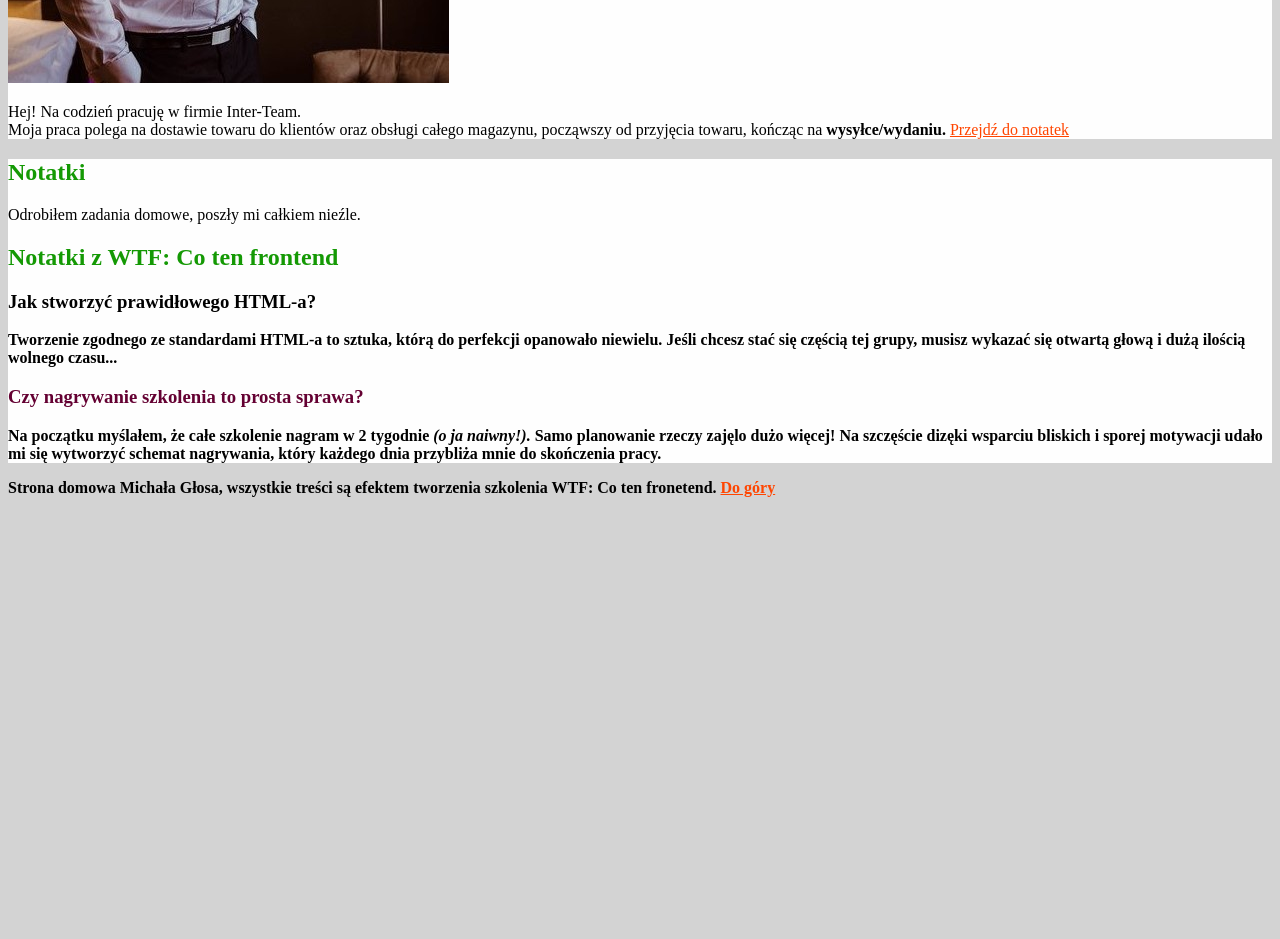
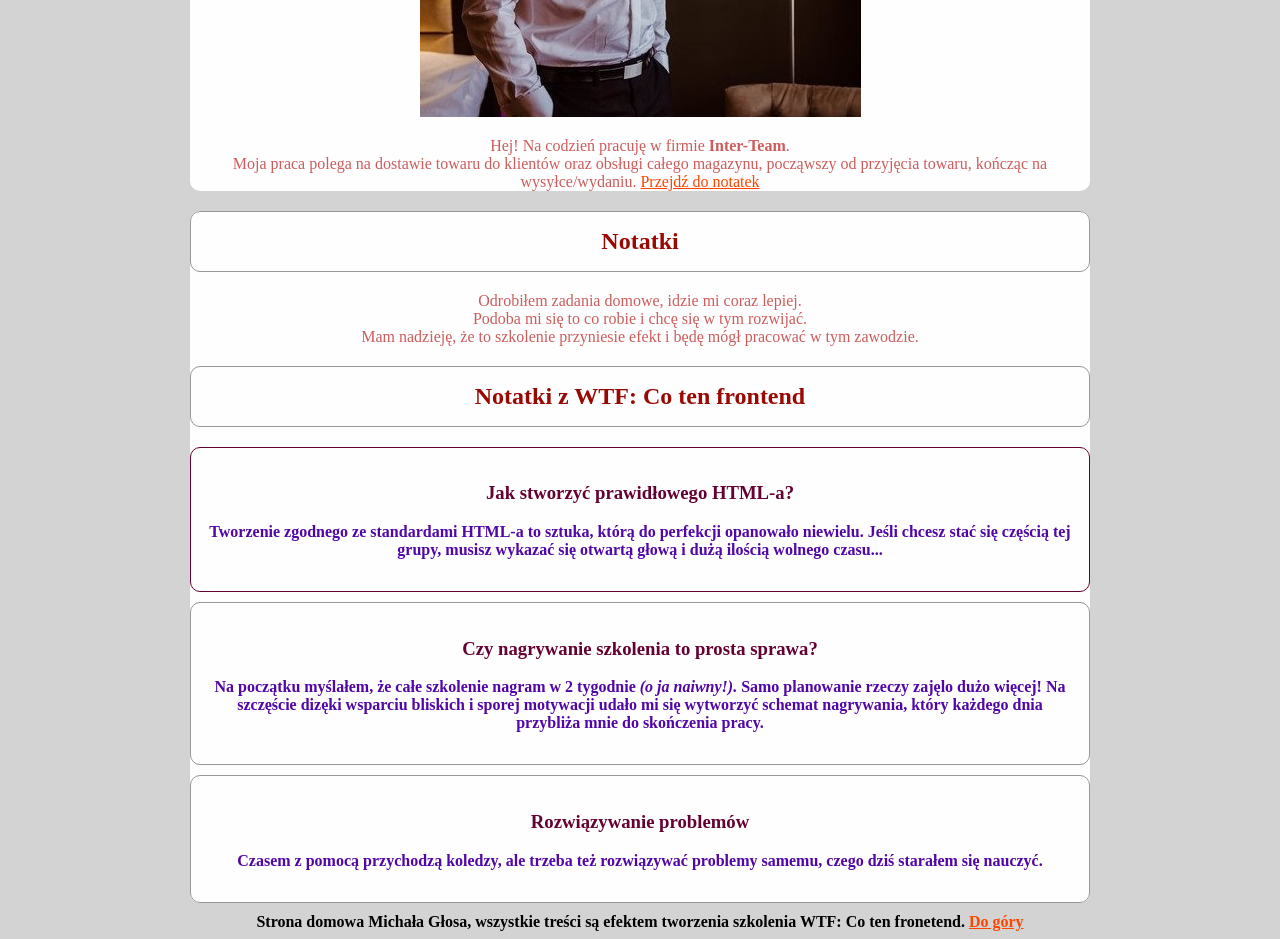
Before and after one commit to Michal-Glos/homepage, a plain HTML site: page index.html in a window 1280 px wide. Shown: the part 560-1499 px from the top of the page. Before the commit the page ends 1065 px from the top, so only its background shows below. Drawn offline with Linux system fonts and the light colour scheme.

Commit message:
reorganized to BEM class style

```diff
--- a/index.html
+++ b/index.html
@@ -12,55 +12,72 @@
 <body>
 
 	<header>
-			<nav class="navigation">
-				<a class="navigation__link navigation__link--homepage" href="index.html">Strona główna</a>
-				<a class="navigation__link" href="nauka-html.html">Nauka html</a>
-				<a class="navigation__link" href="portfolio.html">Moje portfolio</a>
-			</nav>
+		<nav class="navigation">
+			<a class="navigation__link navigation__link--homepage" href="index.html">Strona główna</a>
+			<a class="navigation__link" href="nauka-html.html">Nauka html</a>
+			<a class="navigation__link" href="portfolio.html">Moje portfolio</a>
+		</nav>
 	</header>
 
-	<main>
+	<main class="mainedit">
 
 		<header id="top">
-			<h1 class="main-heading">Michał Głos - Fotografia to moje hobby.</h1>
+			<h1 class="main-heading main-heading--js">Michał Głos - Fotografia to moje hobby.</h1>
 
 		</header>
 		<section>
 			<h2 class="secondary-heading">Kim jestem?</h2>
-			<img src="Michał Głos.jpg" alt="Michał Głos" />
-			<p>Hej! Na codzień pracuję w firmie Inter-Team.<br> Moja praca polega na dostawie towaru do klientów oraz
+			<img class="secondary-heading__photography" src="Michał Głos.jpg" alt="Michał Głos" />
+			<p class="secondary-heading__description">Hej! Na codzień pracuję w firmie <b>Inter-Team</b>.<br> Moja praca polega na dostawie towaru do klientów
+				oraz
 				obsługi
-				całego magazynu, począwszy od przyjęcia towaru, kończąc na <b>wysyłce/wydaniu.</b> <a
-					href="#notatki">Przejdź do notatek</a></p>
+				całego magazynu, począwszy od przyjęcia towaru, kończąc na wysyłce/wydaniu. <a href="#notatki">Przejdź
+					do notatek</a></p>
 		</section>
-
-		<section id="notatki">
+		<section>
 			<section>
 				<h2 class="secondary-heading">Notatki</h2>
-				<p>Odrobiłem zadania domowe, poszły mi całkiem nieźle.</p>
+				<p class="secondary-heading__description">Odrobiłem zadania domowe, idzie mi coraz lepiej. <br>Podoba mi
+					się
+					to co robie i chcę się w tym rozwijać.<br> Mam nadzieję, że to szkolenie przyniesie efekt i będę
+					mógł
+					pracować w tym zawodzie.</p>
 			</section>
+
+
 			<section>
 				<h2 class="secondary-heading">Notatki z WTF: Co ten frontend</h2>
-				<article>
-					<h3>Jak stworzyć prawidłowego HTML-a?</h3>
-					<p><strong>Tworzenie zgodnego ze standardami HTML-a to sztuka, którą do perfekcji opanowało
-							niewielu. Jeśli chcesz
-							stać się częścią tej grupy, musisz wykazać się otwartą głową i dużą ilością wolnego czasu...
+				<article class="week-summary week-summary--special">
+					<h3 class="week-summary__title">Jak stworzyć prawidłowego HTML-a?</h3>
+					<p class="week-summary__description"><strong>Tworzenie zgodnego ze standardami HTML-a to sztuka,
+							którą do perfekcji opanowało niewielu. Jeśli chcesz stać się częścią tej grupy, musisz
+							wykazać się otwartą głową i dużą ilością wolnego czasu...
 					</p>
 				</article>
-				<article>
-					<h3 class="hotpink-header">Czy nagrywanie szkolenia to prosta sprawa?</h3>
-					<p>Na początku myślałem, że całe szkolenie nagram w 2 tygodnie <i>(o ja naiwny!).</i> Samo
+
+				<article class="week-summary">
+					<h3 class="week-summary__title">Czy nagrywanie szkolenia to prosta sprawa?</h3>
+					<p class="week-summary__description">Na początku myślałem, że całe szkolenie nagram w 2 tygodnie
+						<i>(o ja naiwny!).</i> Samo
 						planowanie rzeczy
 						zajęlo dużo więcej! Na szczęście dizęki wsparciu bliskich i sporej motywacji udało mi się
 						wytworzyć
-						schemat nagrywania, który każdego dnia przybliża mnie do skończenia pracy.</p>
+						schemat nagrywania, który każdego dnia przybliża mnie do skończenia pracy.
+					</p>
+				</article>
+
+				<article class="week-summary">
+					<h3 class="week-summary__title">Rozwiązywanie problemów</h3>
+					<p class="week-summary__description">Czasem z pomocą przychodzą koledzy, ale trzeba też rozwiązywać problemy samemu, czego dziś starałem się nauczyć.
+					</p>
 				</article>
 			</section>
 
+		</section>
+
 	</main>
 
-	<footer>
+	<footer class="footer">
 		Strona domowa Michała Głosa, wszystkie treści są efektem tworzenia szkolenia WTF: Co ten fronetend. <a
 			href="#top">Do góry</a>
 	</footer>
--- a/main.js
+++ b/main.js
@@ -7,3 +7,7 @@ console.log(age)
 console.log(`Nazywam się ${firstName} i mam ${age} lat.`);
 console.log(`Cześć, miło Cię pzonać, jestem ${firstName} i mam ${age} lat.
 Moim głównym zainteresowaniem to fotografia którą zajmuję się od ${workTime} lat.`)
+
+const heading = document.querySelector('.main-heading--js');
+
+heading.innerHTML = `Nazywam się ${firstName} i mam ${age} lat.`
--- a/style.css
+++ b/style.css
@@ -1,76 +1,116 @@
-body{
-	background:lightgray;
+body {
+	background: lightgray;
 }
+
 section {
+	background:#fefefe;
+	border-radius:10px;
+}
+
+.mainedit {
+	width:900px;
+	text-align:center;
+	margin:auto;
+}
+.main-heading {
+	color: rgb(32, 32, 158);
+	border-radius: 10px;
+	margin: 30px;
+}
+
+.secondary-heading {
+	border-radius:10px;
+	border: 1px rgb(151, 151, 151) solid;
+	color: #990904;
+	padding: 16px;
 	background:#fefefe;
 }
 
-.main-heading {
-	color: rgb(32, 32, 158);
-	border-radius: 10px;
-	margin:30px;
+.secondary-heading__description {
+	color: #cd5c5c;
+	padding:16p
+
 }
 
-.secondary-heading {
-	border-radius: 10px;
-	color:#149904;
-}
-
-.hotpink-header {
-	color:#640032;
-}
-
-#top{
-	background:#63d5f8;
+#top {
+	background: #63d5f8;
 	border-radius: 10px;
 }
 
-.photo{
-	background:rgb(252, 118, 118);
-	font-size: 0,2cm;
-	font-family: 'Franklin Gothic Medium', 'Arial Narrow', Arial, sans-serif;
-	box-sizing:border-box;
-	Padding:30px;
-	width:100%;
-	border-radius:10px;
-}
 
 a {
-	color:#ff4500;
+	color: #ff4500;
 }
 
 nav a {
-	color:#cd5c5c;
+	color: #cd5c5c;
 }
 
 .box {
-	display:flex;
+	display: flex;
 	max-width: 500px;
+}
+
+.photography {
+	background: rgb(80, 80, 80);
+	font-size: 0, 2cm;
+	font-family: 'Franklin Gothic Medium', 'Arial Narrow', Arial, sans-serif;
+	box-sizing: border-box;
+	Padding: 30px;
+	width: 100%;
+	border-radius: 10px;
+}
+
+.photography__header {
+	color: #640032;
+}
+
+
+.photography__box img {
+	max-width: 500px;
+	height: auto;
+	margin: 10px 0;
+	border-radius: 10px;
 }
 
 .navigation {
 	background: #33a733;
-	padding:16px;
-	border-radius:8px;
-
+	padding: 16px;
+	border-radius: 8px;
 }
 
 .navigation__link {
-	color:#fff;
-	display:inline-block;
-	margin-right:20px;
+	color: #fff;
+	display: inline-block;
+	margin-right: 20px;
 }
 
 .navigation__link--homepage {
-	color:#000;
-	background:indigo;
-
+	color: #000;
+	background: rgba(172, 3, 144, 0.445)
 }
 
-.photoBox img {
-	max-width: 500px;
-	height:auto;
-	margin: 10px 0;
+.week-summary {
+	background: #fefefe;
+	padding: 16px;
+	border: 1px solid rgb(151, 151, 151);
+	margin-bottom: 10px;
+	color:sandybrown;
 	border-radius:10px;
+}
 
+.week-summary--special {
+	border: 1px solid #640032;
 }
+
+.week-summary__title {
+	color: #640032;
+}
+
+.week-summary__description {
+	color: #5106a7;
+}
+
+.footer {
+	text-align:center;
+}
```
Also changed, not shown: nauka-html.html (+2 -4 lines), portfolio.html (+7 -7 lines).
